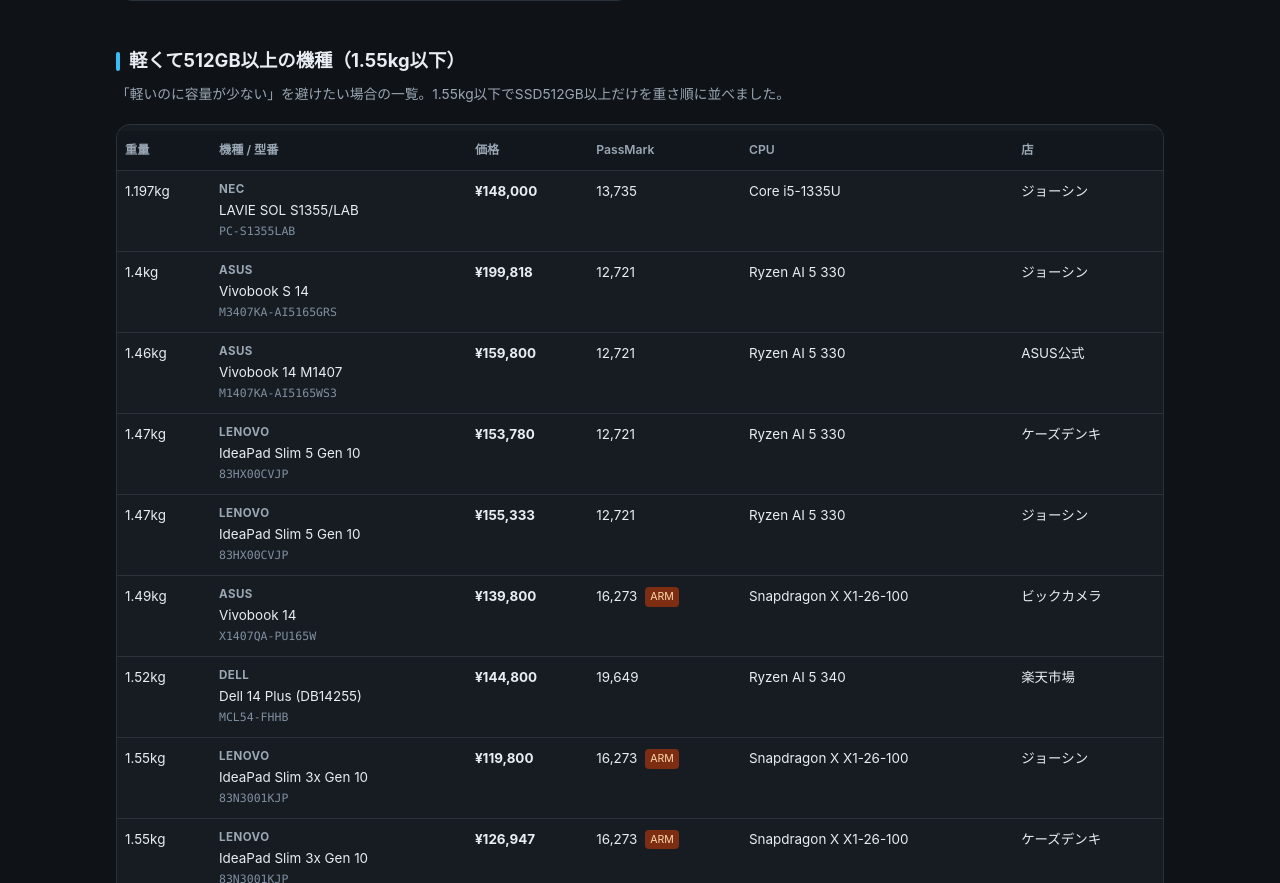
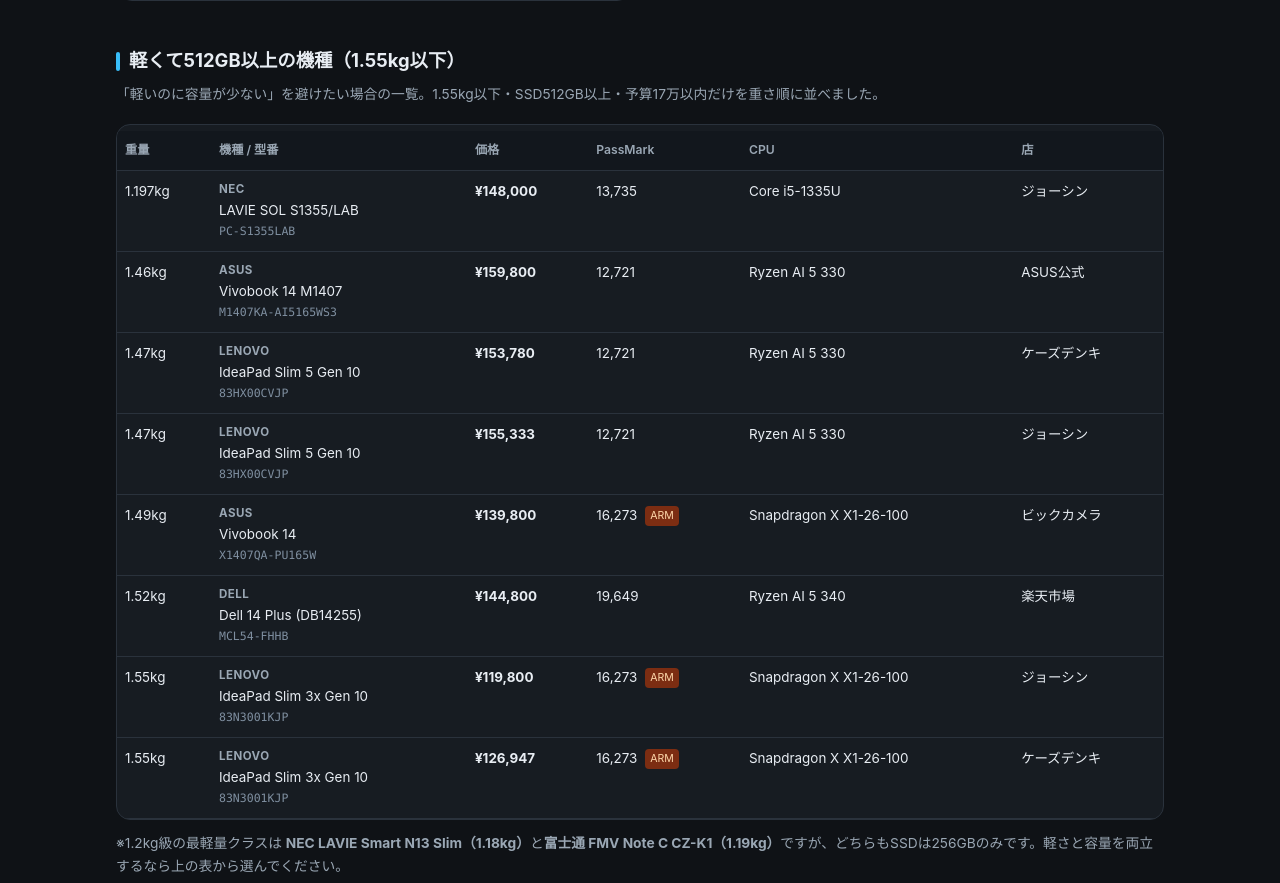
Before and after one commit to akiii2024/pc-choice-2026, a plain HTML site: page index.html in a window 1280 px wide. Shown: the part 2419-3302 px from the top of the page. Drawn offline with Linux system fonts and the light colour scheme.

Commit message:
Light table: limit to within budget

```diff
--- a/index.html
+++ b/index.html
@@ -146,7 +146,7 @@
 </div>
 
 <h2>軽くて512GB以上の機種（1.55kg以下）</h2>
-<p class="sub">「軽いのに容量が少ない」を避けたい場合の一覧。1.55kg以下でSSD512GB以上だけを重さ順に並べました。</p>
+<p class="sub">「軽いのに容量が少ない」を避けたい場合の一覧。1.55kg以下・SSD512GB以上・予算17万以内だけを重さ順に並べました。</p>
 <div class="tbl-wrap">
 <table>
   <thead><tr><th>重量</th><th>機種 / 型番</th><th>価格</th><th>PassMark</th><th>CPU</th><th>店</th></tr></thead>
@@ -157,14 +157,6 @@
         <td class="price-cell">¥148,000</td>
         <td>13,735 </td>
         <td>Core i5-1335U</td>
-        <td>ジョーシン</td>
-      </tr>
-      <tr>
-        <td>1.4kg</td>
-        <td class="name-cell"><b>ASUS</b> Vivobook S 14<span class="m">M3407KA-AI5165GRS</span></td>
-        <td class="price-cell">¥199,818</td>
-        <td>12,721 </td>
-        <td>Ryzen AI 5 330</td>
         <td>ジョーシン</td>
       </tr>
       <tr>
```
